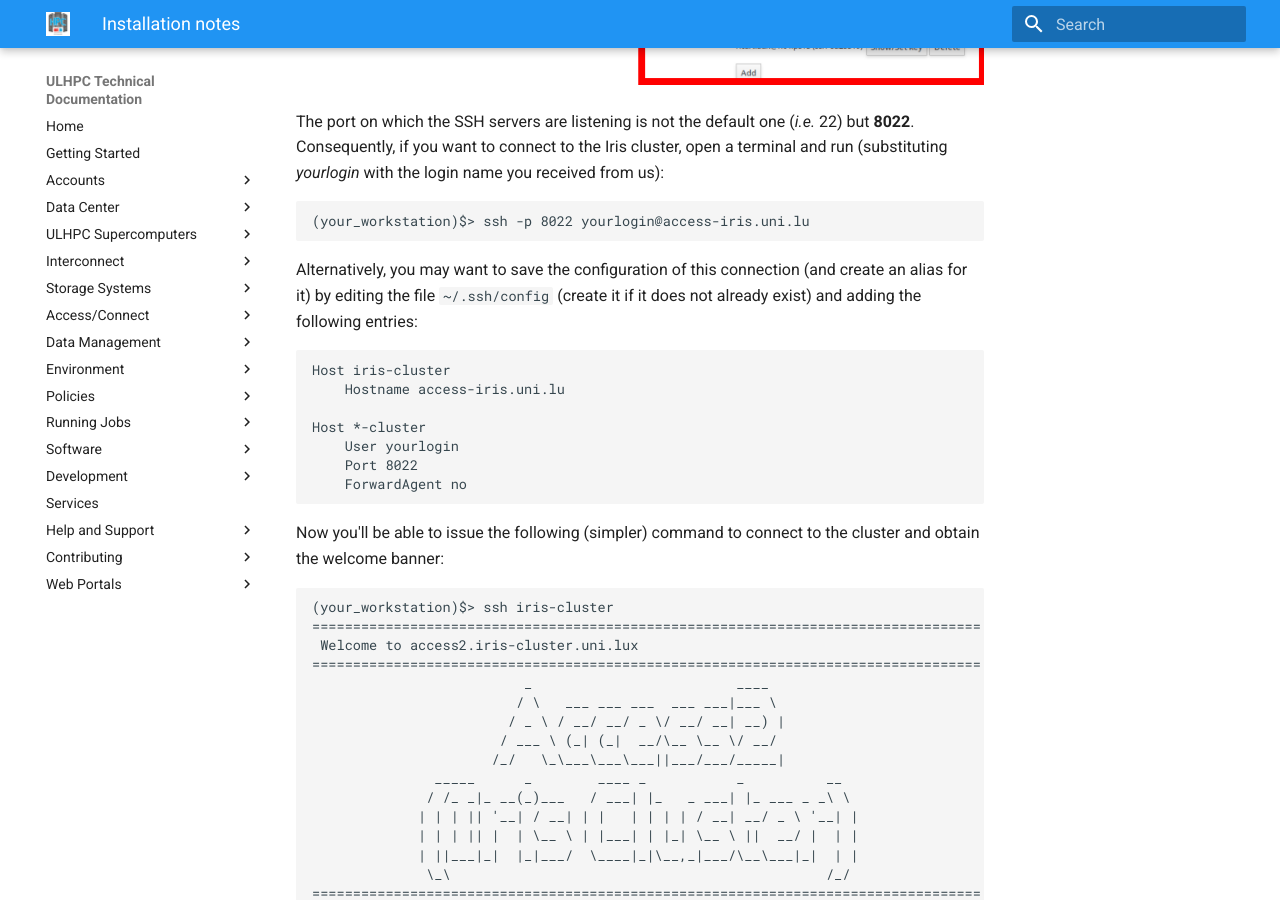
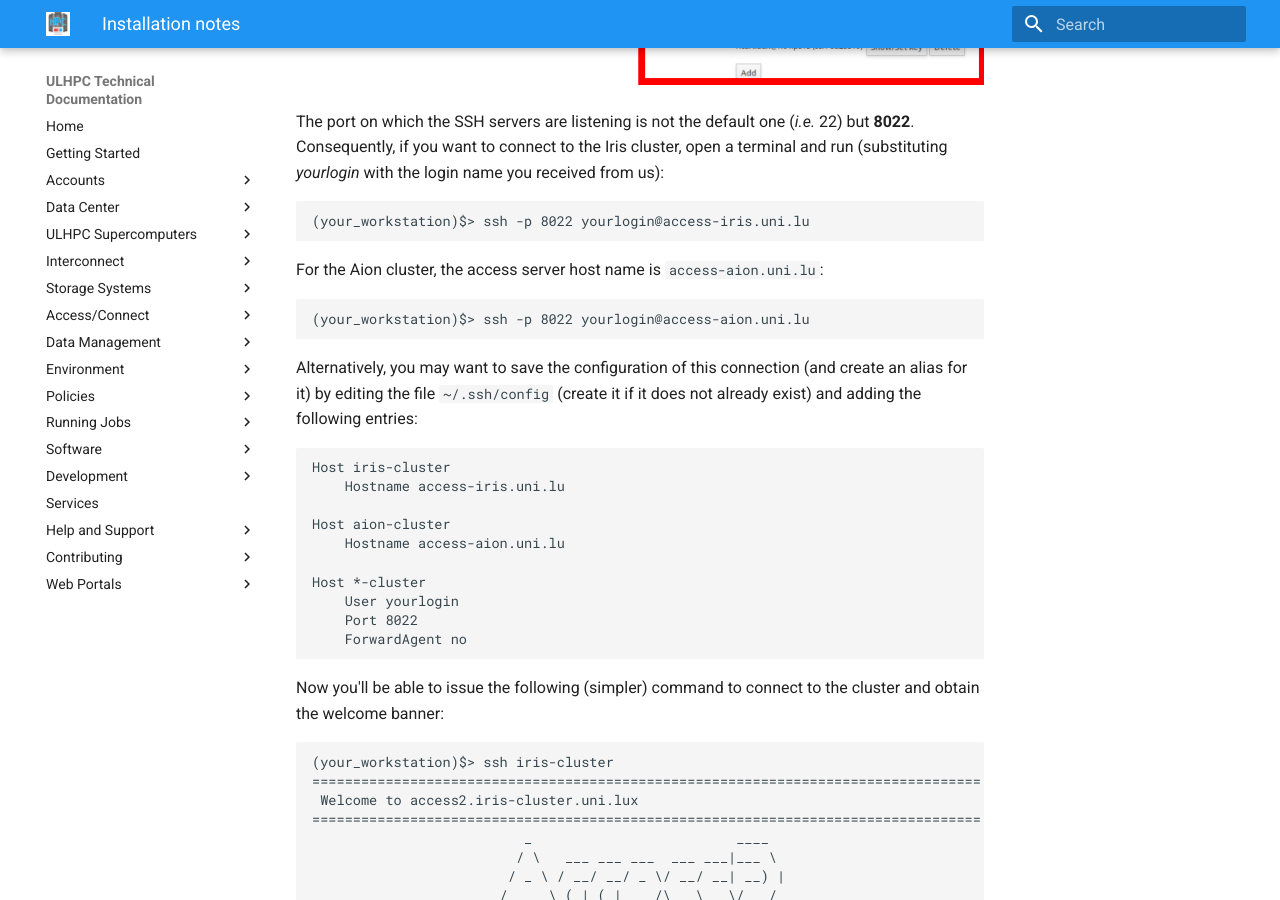
Before and after one commit to ULHPC/ulhpc-docs, an MkDocs documentation site: the page built from docs/connect/linux.md, in a window 1280 px wide and 900 px high, scrolled down 2337 px. Built offline with MkDocs 1.6.1 and Material for MkDocs 9.7.7, drawn with Linux system fonts in a browser that asks for light colours; comment, search, counter and statistics services are not loaded.

Commit message:
[connect] ssh - access-aion

```diff
--- a/docs/connect/linux.md
+++ b/docs/connect/linux.md
@@ -71,11 +71,17 @@ Consequently, if you want to connect to the Iris cluster, open a terminal and ru
 
     (your_workstation)$> ssh -p 8022 yourlogin@access-iris.uni.lu
 
+For the Aion cluster, the access server host name is `access-aion.uni.lu`:
+
+    (your_workstation)$> ssh -p 8022 yourlogin@access-aion.uni.lu
 
 Alternatively, you may want to save the configuration of this connection (and create an alias for it) by editing the file `~/.ssh/config` (create it if it does not already exist) and adding the following entries:
 
     Host iris-cluster
         Hostname access-iris.uni.lu
+
+    Host aion-cluster
+        Hostname access-aion.uni.lu
 
     Host *-cluster
         User yourlogin
```
Also changed, not shown: docs/connect/ssh.md (+4 -0 lines), docs/connect/windows.md (+3 -3 lines).
